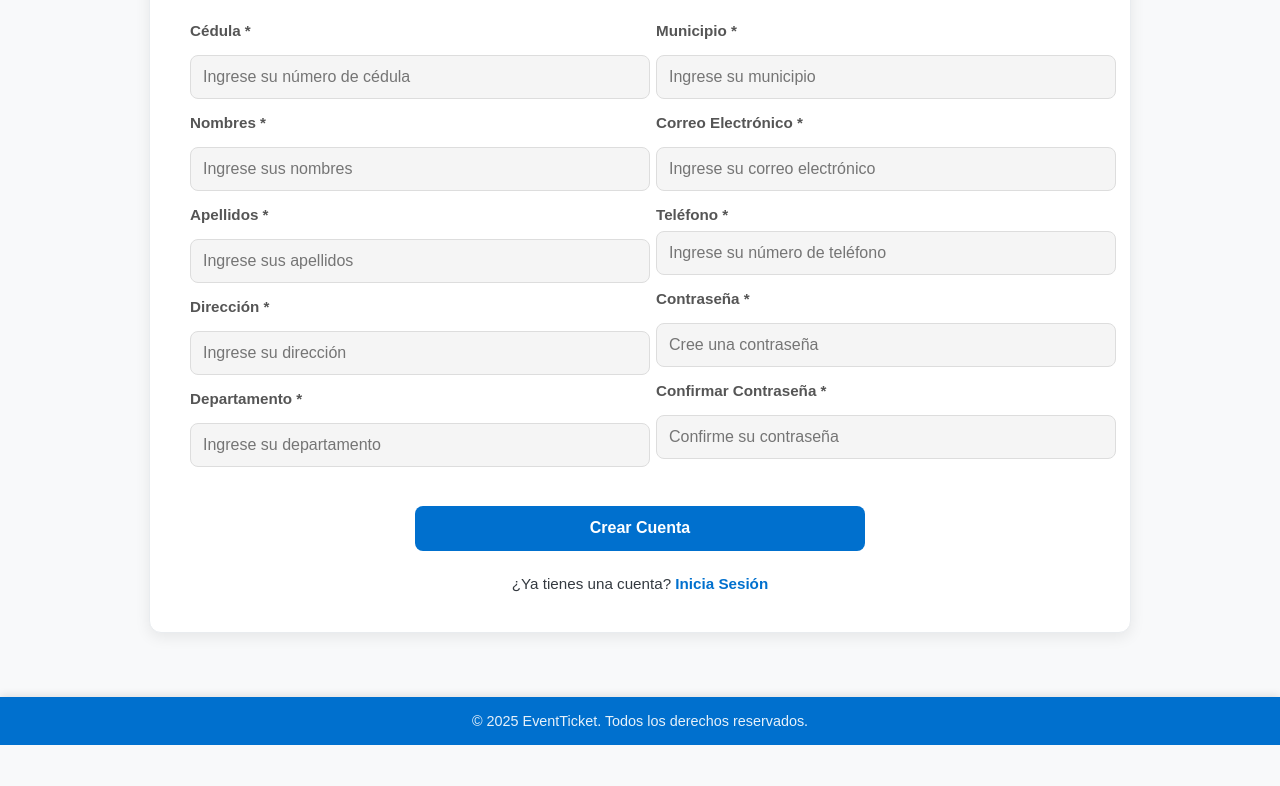
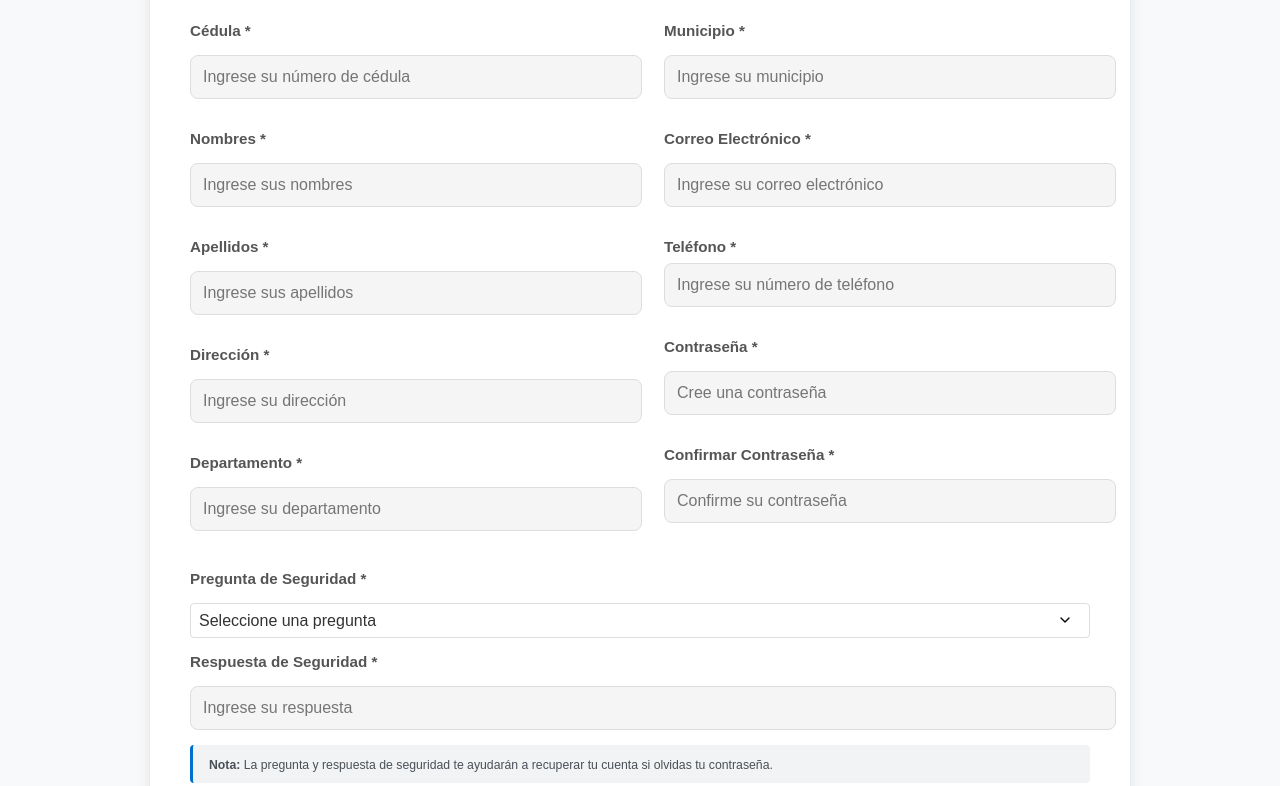
Before and after one commit to MiguelCrispim911/eventos-backend, a React (Vite) app in the folder frontend/: page /registro in a window 1280 px wide. Shown: the part 354-1140 px from the top of the page. Before the commit the page ends 1099 px from the top, so only its background shows below. Built offline with nearby package versions, Linux system fonts and the light colour scheme.

Commit message:
Primer parte seccion olvidar contraseña (registro)

```diff
--- a/frontend/src/pages/Registro/Registro.css
+++ b/frontend/src/pages/Registro/Registro.css
@@ -72,18 +72,21 @@
 
 .form-columns {
   display: flex;
-  flex-wrap: wrap;
-  gap: 2rem;
+  align-items: flex-start;
+  gap: 48px; /* Más espacio entre columnas */
   margin-bottom: 1.5rem;
 }
 
 .form-column {
   flex: 1;
+  display: flex;
+  flex-direction: column;
+  gap: 16px; /* Espacio entre campos, igual en ambas columnas */
   min-width: 250px;
 }
 
 .form-group {
-  margin-bottom: 1.5rem;
+  margin-bottom: 0; /* Elimina margen inferior si lo hay */
 }
 
 .form-label {
@@ -166,6 +169,16 @@
   text-decoration: underline;
 }
 
+.form-note {
+  background: #f1f3f4;
+  border-left: 3px solid #0070CE;
+  padding: 0.7rem 1rem;
+  margin-bottom: 0.8rem;
+  border-radius: 4px;
+  font-size: 0.92rem;
+  color: #495057;
+}
+
 /* Responsive adjustments */
 @media (max-width: 768px) {
   .registro-form {
--- a/frontend/src/pages/Registro/Registro.jsx
+++ b/frontend/src/pages/Registro/Registro.jsx
@@ -19,6 +19,8 @@ const Registro = () => {
     telefono: '',
     contrasena: '',
     confirmarContrasena: '',
+    preguntaSeguridad: '',
+    respuestaSeguridad: '',
   });
 
   const handleChange = (e) => {
@@ -66,6 +68,8 @@ const Registro = () => {
         email: formData.email,
         telefono: formData.telefono,
         contrasena: formData.contrasena,
+        preguntaSeguridad: formData.preguntaSeguridad,
+        respuestaSeguridad: formData.respuestaSeguridad,
         estado: 1 // Activo por defecto
       };
 
@@ -252,6 +256,38 @@ const Registro = () => {
           </div>
         </div>
 
+        <div className="form-group">
+              <label className="form-label">Pregunta de Seguridad *</label>
+              <select
+                name="preguntaSeguridad"
+                value={formData.preguntaSeguridad || ''}
+                onChange={handleChange}
+                className="form-input"
+                required
+              >
+                <option value="">Seleccione una pregunta</option>
+                <option value="¿En qué ciudad naciste?">¿En qué ciudad naciste?</option>
+                <option value="¿Cuál es el nombre de tu mascota?">¿Cuál es el nombre de tu mascota?</option>
+              </select>
+            </div>
+            <div className="form-group">
+              <label className="form-label">Respuesta de Seguridad *</label>
+              <input
+                type="text"
+                name="respuestaSeguridad"
+                value={formData.respuestaSeguridad || ''}
+                onChange={handleChange}
+                className="form-input"
+                placeholder="Ingrese su respuesta"
+                required
+              />
+            </div>
+            <div className="form-note">
+              <small>
+                <b>Nota:</b> La pregunta y respuesta de seguridad te ayudarán a recuperar tu cuenta si olvidas tu contraseña.
+              </small>
+            </div>
+
         <div className="form-actions">
           <button
             type="submit"
```
Also changed, not shown: 1 other file (tests, documents, lock files or other folders).
